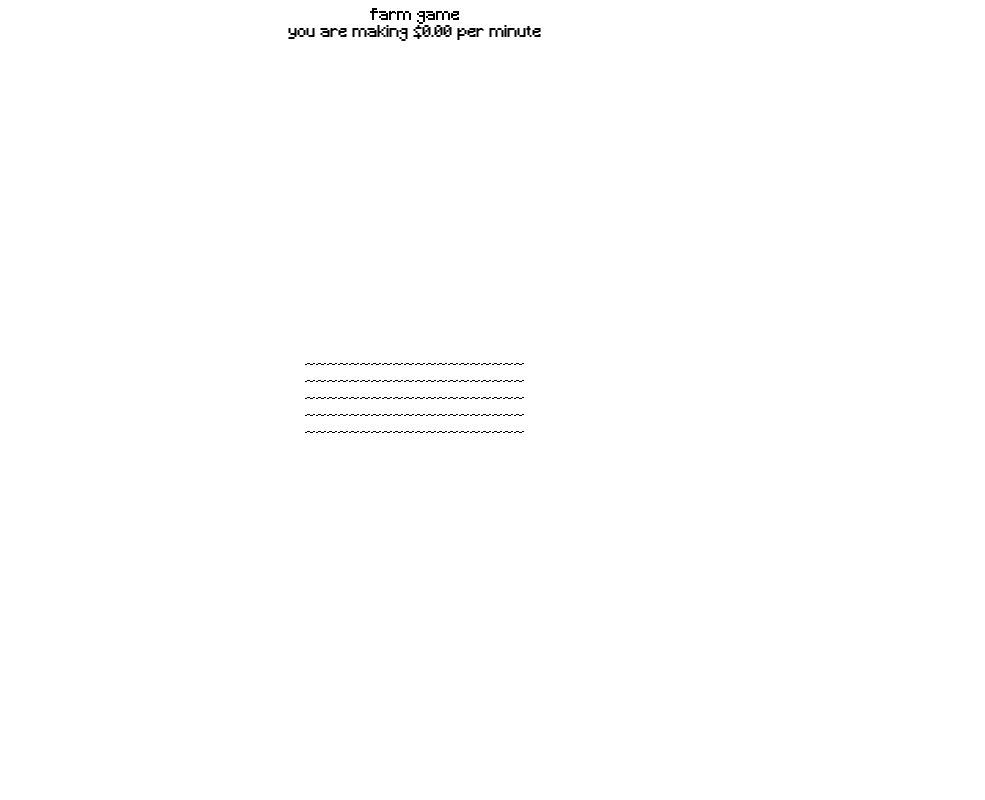
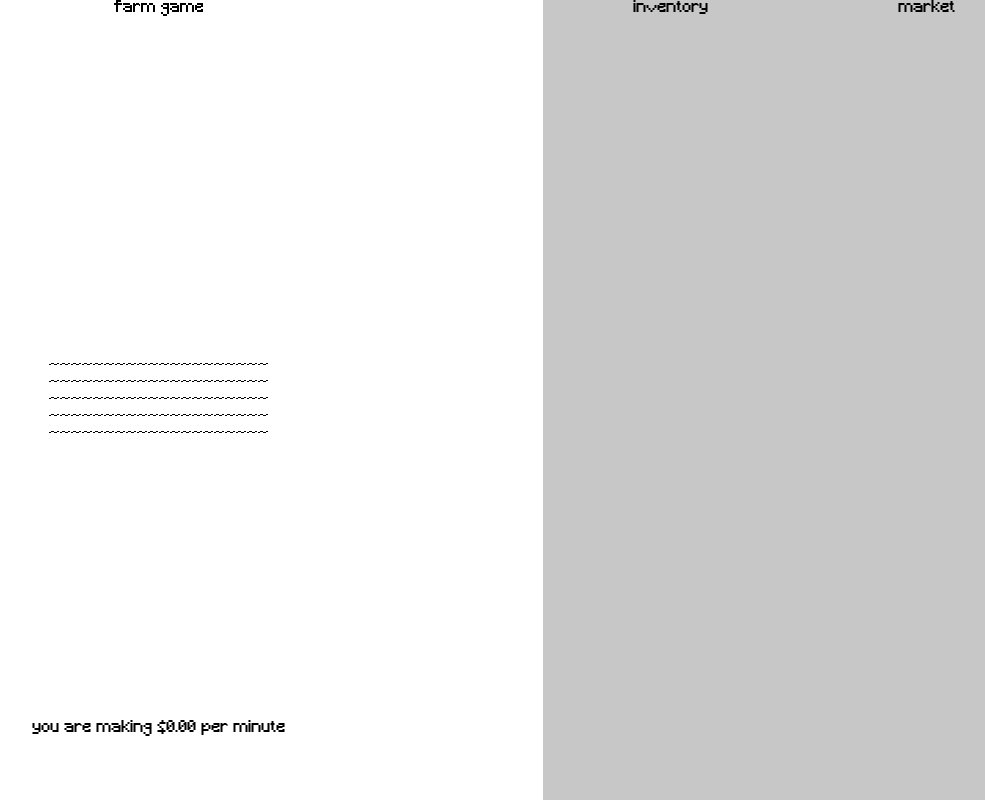
Before and after one commit to acwu02/farming_game, a website built with webpack: page index.html in a window 1280 px wide. Shown: the whole page, without its empty margins (225-1210 px from the left). Built offline with nearby package versions, Linux system fonts and the light colour scheme.

Commit message:
html/css for UI design

```diff
--- a/index.html
+++ b/index.html
@@ -4,9 +4,24 @@
 </head>
 
 <body>
-    <div id="title">farm game</div>
-    <div id="game"></div>
-    <div id="selectedSpace"></div>
-    <div id="money">you are making $0.00 per minute</div>
+    <div id="game">
+        <div id="title">farm game</div>
+        <div id="board_container">
+            <div id="board"></div>
+        </div>
+        <div id="selectedSpace"></div>
+        <div id="money">you are making $0.00 per minute</div>
+    </div>
+
+    <div id="menu">
+        <div id="inventory">
+            <div id="inventory_title">inventory</div>
+            <div id="inventory_contents"></div>
+        </div>
+        <div id="market">
+            <div id="market_title">market</div>
+            <div id="market_contents"></div>
+        </div>
+    </div>
     <script src="dist/bundle.js"></script>
 </body>
--- a/src/game.ts
+++ b/src/game.ts
@@ -29,6 +29,7 @@ class Plot {
         this._initializeEventListeners();
     }
 
+    // TODO populate rows at once instead of incrementally
     private _initializeEventListeners(): void {
         for (let i = 0; i < this.board.length; i++) {
             let row = this.board[i];
@@ -39,9 +40,9 @@ class Plot {
                 $span.on('mouseleave', () => {
                     $("#selectedSpace").html("");
                 })
-                $("#game").append($span);
+                $("#board").append($span);
             }
-            $("#game").append('\n');
+            $("#board").append('\n');
         }
     }
 
@@ -57,11 +58,25 @@ class Plot {
     }
 }
 
+class Inventory {
+
+}
+
+class Market {
+
+}
+
 class Game {
     private plot: Plot;
 
     constructor() {
         this.plot = new Plot(GAME_BOARD);
+        $("#market").click(() => {
+            alert("market");
+        });
+        $("#inventory").click(() => {
+            alert("inventory");
+        });
     }
 }
 
--- a/styles.css
+++ b/styles.css
@@ -1,32 +1,67 @@
 @font-face {
-    font-family: myFirstFont;
+    font-family: minecraft;
     src: url(fonts/Minecraft.ttf);
   }
 
 body {
     display: flex;
-    justify-content: center;
-    align-items: center;
-    flex-direction: column;
-    font-family: myFirstFont;
+    flex-direction: row;
+    font-family: minecraft;
+    height: 100vh;
+    margin: 0px;
 }
 
 #game {
-    position: absolute;
-    top: 50%;
-    left: 50%;
-    width: 30%;
-    text-align: center;
-    transform: translate(-50%, -50%);
-    /* display: flex;
+    width: 60%;
+    height: 100vh;
+    display: flex;
+    align-items: center;
+    flex-direction: column;
+}
+
+#title {
+    height: 10%;
+}
+
+#board_container {
+    height: 80%;
+    display: flex;
+    justify-content: center;
+    align-items: center;
+}
+
+#board {
+    width: 40%;
     justify-content: center;
     align-items: center;
     text-align: center;
-    flex-direction: column; */
+}
+
+#money {
+    height: 10%;
 }
 
 #selectedSpace {
     position: absolute;
     top: 50%;
-    left: 30%;
+    left: 100px;
 }
+
+#menu {
+    width: 40%;
+    background-color: rgb(199, 199, 199);
+    display: flex;
+    flex-direction: row;
+}
+
+#menu > * {
+    text-align: center;
+}
+
+#inventory {
+    width: 50%;
+}
+
+#market {
+    width: 50%;
+}
```
Also changed, not shown: dist/bundle.js.
